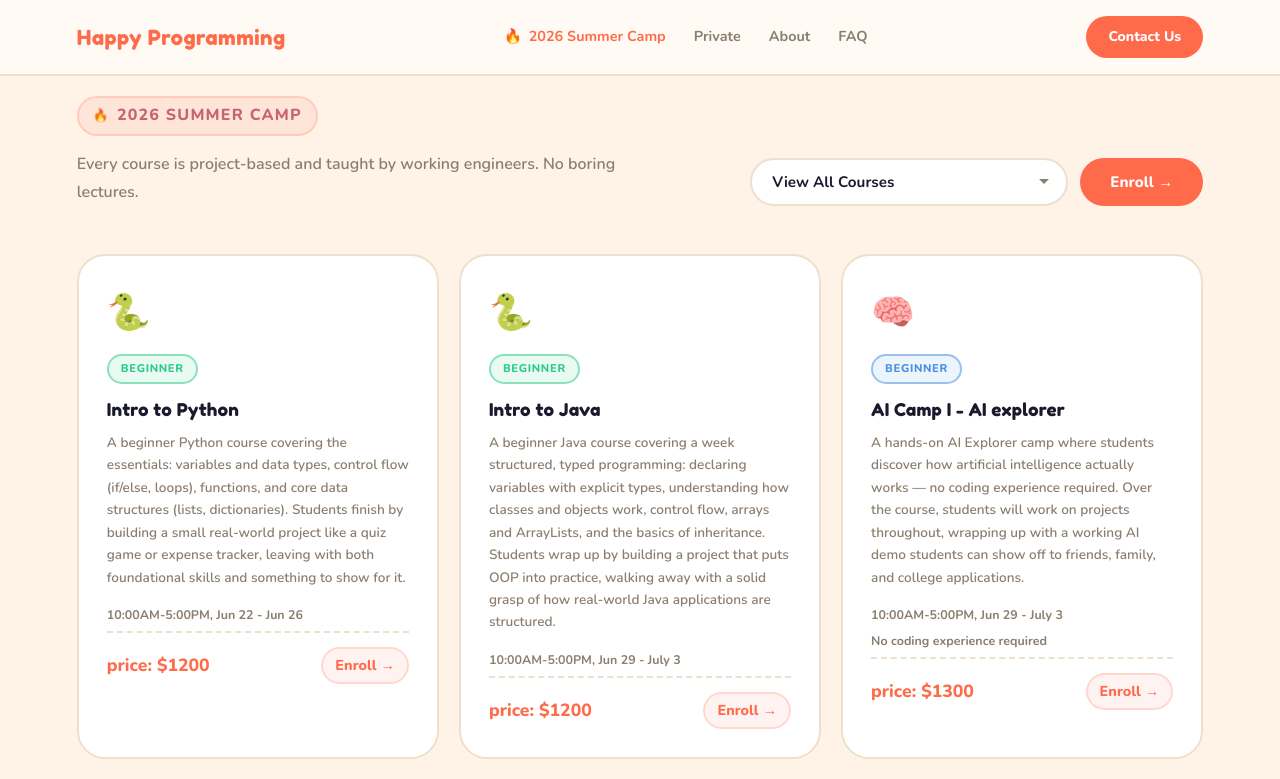
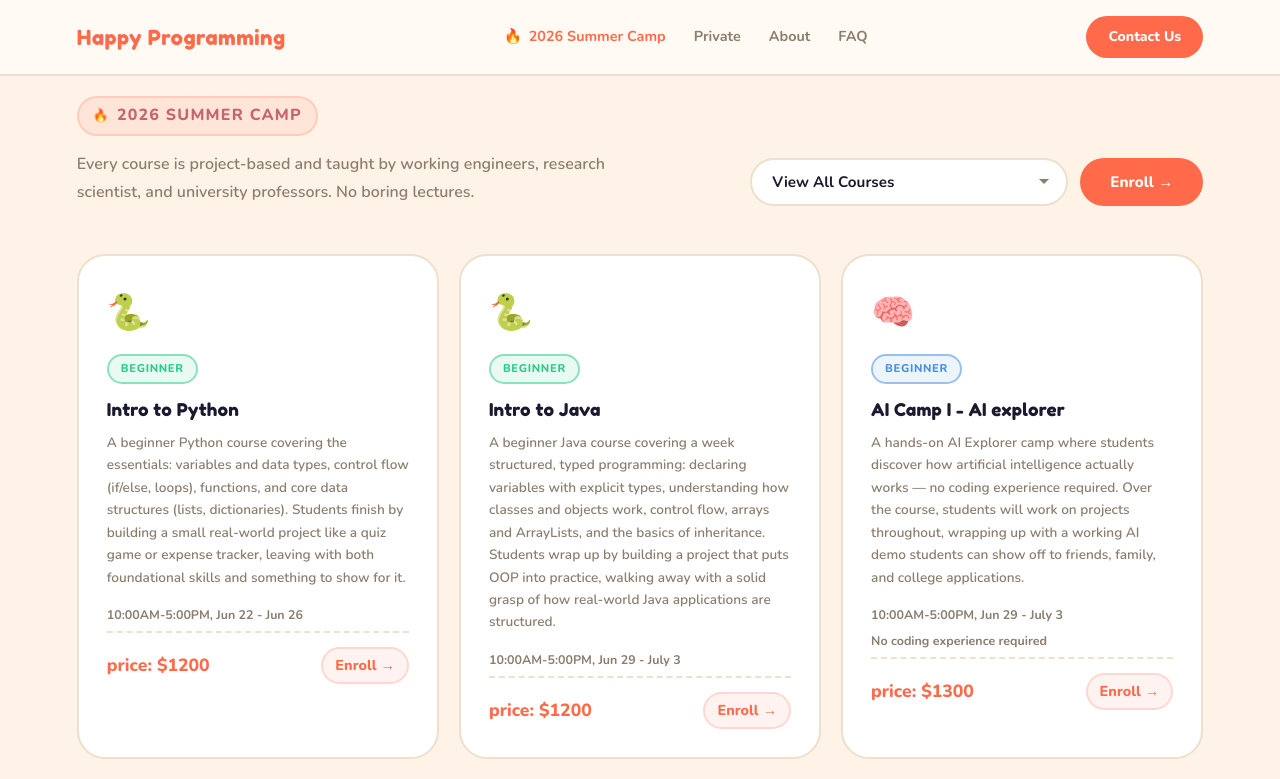
Before and after one commit to happy-programming-site/frontend, a React (Vite) app: page / in a window 1280 px wide. Shown: the top 779 px of the page. Built offline with nearby package versions, Linux system fonts and the light colour scheme.

Commit message:
small wording changes.

```diff
--- a/src/components/Courses.jsx
+++ b/src/components/Courses.jsx
@@ -22,8 +22,8 @@ export default function Courses() {
             <span className={styles.summerLink}>2026 Summer Camp</span>{" "}
           </div>
           <p className='section-sub'>
-            Every course is project-based and taught by working engineers. No
-            boring lectures.
+            Every course is project-based and taught by working engineers,
+            research scientist, and university professors. No boring lectures.
           </p>
         </div>
         <div className={styles.enrollDropdown}>
```
